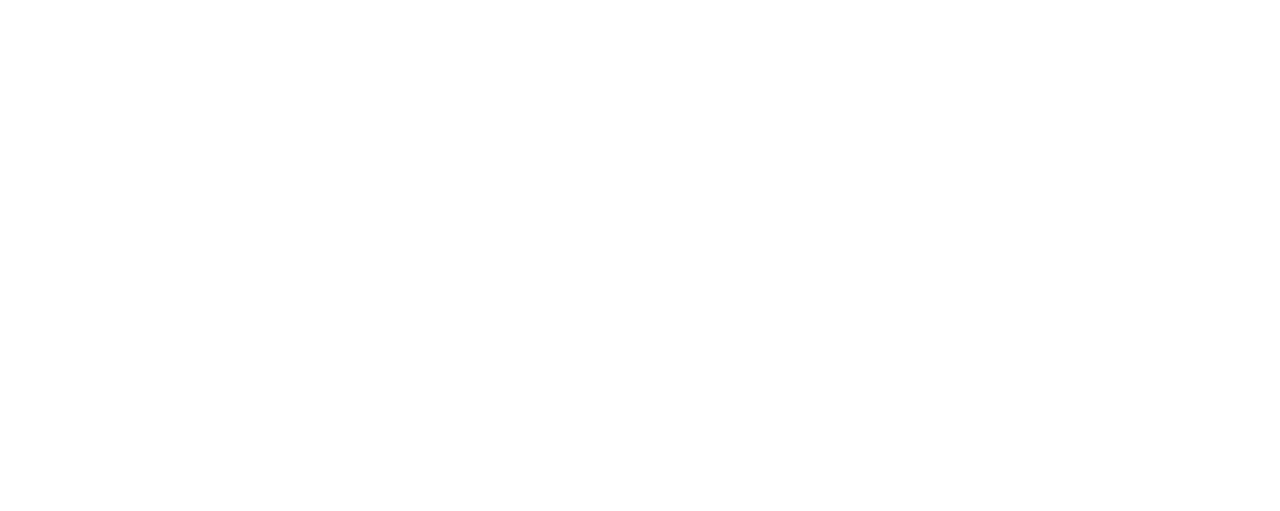
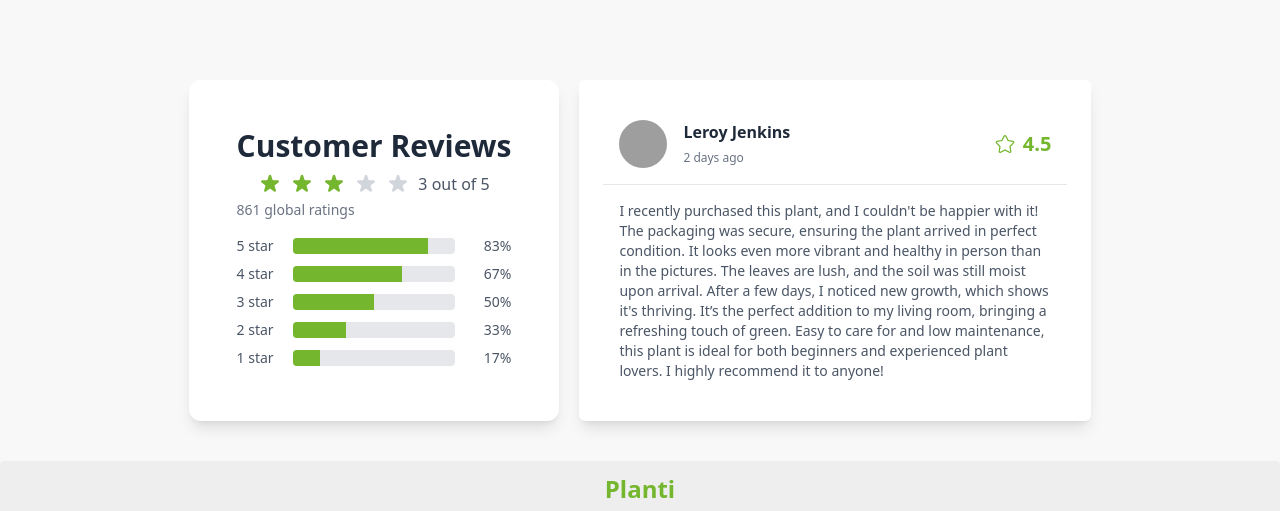
Before and after one commit to 1munni/Plant-care-tracker, a React (Vite) app: page / in a window 1280 px wide. Shown: the part 1020-1531 px from the top of the page. Before the commit the page ends 800 px from the top, so only its background shows below. Built offline with nearby package versions, Linux system fonts and the light colour scheme; no server answers; grey boxes are pictures that could not be loaded.

Commit message:
extra 2 section added

```diff
--- a/src/Components/AllPlants.jsx
+++ b/src/Components/AllPlants.jsx
@@ -18,20 +18,12 @@
                        plant={plant}
                          plants={plants}
                          setPlants={setPlants}>
+                            showActions={false}
 
 
                         </PlantsCard>)
                 }
-                {/* {
-  Array.isArray(plants) && plants.map(plant => (
-    <PlantsCard
-      key={plant._id}
-      plant={plant}
-      plants={plants}
-      setPlants={setPlants}
-    />
-  ))
-} */}
+
             </div>
         </div>
     );
--- /dev/null
+++ b/src/Components/ConsumerReview.jsx
@@ -0,0 +1,72 @@
+import React from 'react';
+
+const ConsumerReview = () => {
+  return (
+    <div className="flex flex-col max-w-xl p-8 bg-white text-gray-800 shadow-lg rounded-xl lg:p-12">
+      <div className="flex flex-col w-full">
+        <h2 className="text-3xl font-semibold text-center mb-2">
+          Customer Reviews
+        </h2>
+
+        {/* Star Rating */}
+        <div className="flex items-center justify-center space-x-2 mb-1">
+          {/* Filled Stars */}
+          {[1, 2, 3].map((i) => (
+            <svg
+              key={i}
+              xmlns="http://www.w3.org/2000/svg"
+              viewBox="0 0 20 20"
+              fill="currentColor"
+              className="w-6 h-6 text-[#74b72e]"
+            >
+              <path d="M9.049 2.927c.3-.921 1.603-.921 1.902 0l1.07 3.292a1 1 0 00.95.69h3.462c.969 0 1.371 1.24.588 1.81l-2.8 2.034a1 1 0 00-.364 1.118l1.07 3.292c.3.921-.755 1.688-1.54 1.118l-2.8-2.034a1 1 0 00-1.175 0l-2.8 2.034c-.784.57-1.838-.197-1.539-1.118l1.07-3.292a1 1 0 00-.364-1.118L2.98 8.72c-.783-.57-.38-1.81.588-1.81h3.461a1 1 0 00.951-.69l1.07-3.292z" />
+            </svg>
+          ))}
+
+          {/* Unfilled Stars */}
+          {[4, 5].map((i) => (
+            <svg
+              key={i}
+              xmlns="http://www.w3.org/2000/svg"
+              viewBox="0 0 20 20"
+              fill="currentColor"
+              className="w-6 h-6 text-gray-300"
+            >
+              <path d="M9.049 2.927c.3-.921 1.603-.921 1.902 0l1.07 3.292a1 1 0 00.95.69h3.462c.969 0 1.371 1.24.588 1.81l-2.8 2.034a1 1 0 00-.364 1.118l1.07 3.292c.3.921-.755 1.688-1.54 1.118l-2.8-2.034a1 1 0 00-1.175 0l-2.8 2.034c-.784.57-1.838-.197-1.539-1.118l1.07-3.292a1 1 0 00-.364-1.118L2.98 8.72c-.783-.57-.38-1.81.588-1.81h3.461a1 1 0 00.951-.69l1.07-3.292z" />
+            </svg>
+          ))}
+
+          <span className="text-gray-600">3 out of 5</span>
+        </div>
+
+        <p className="text-sm text-gray-500 mb-4">861 global ratings</p>
+
+        {/* Rating Breakdown */}
+        <div className="flex flex-col space-y-2">
+          {[
+            { label: '5 star', percent: 83 },
+            { label: '4 star', percent: 67 },
+            { label: '3 star', percent: 50 },
+            { label: '2 star', percent: 33 },
+            { label: '1 star', percent: 17 },
+          ].map(({ label, percent }) => (
+            <div key={label} className="flex items-center space-x-2">
+              <span className="w-12 text-sm text-gray-600">{label}</span>
+              <div className="flex-1 h-4 bg-gray-200 rounded overflow-hidden">
+                <div
+                  className="h-4 bg-[#74b72e]"
+                  style={{ width: `${percent}%` }}
+                />
+              </div>
+              <span className="w-12 text-sm text-right text-gray-600">
+                {percent}%
+              </span>
+            </div>
+          ))}
+        </div>
+      </div>
+    </div>
+  );
+};
+
+export default ConsumerReview;
--- /dev/null
+++ b/src/Components/ErrorPage.jsx
@@ -0,0 +1,27 @@
+import React from 'react';
+import { Link } from 'react-router';
+import { FaArrowLeft } from 'react-icons/fa';
+
+const ErrorPage = () => {
+    return (
+        <div className="min-h-screen bg-gradient-to-br from-green-100 via-lime-100 to-emerald-100 flex flex-col items-center justify-center px-6 text-center">
+      <h1 className="text-6xl md:text-7xl font-extrabold text-green-800 mb-4">404</h1>
+      <h2 className="text-2xl md:text-3xl font-semibold text-gray-800 mb-2">
+        Oops! Page not found
+      </h2>
+      <p className="text-md md:text-lg text-gray-600 max-w-md mb-6">
+        The page you're looking for might have been removed or is temporarily unavailable.
+        Let's get you back to where things grow 🌱
+      </p>
+      <Link
+        to="/"
+        className="inline-flex items-center bg-green-600 hover:bg-green-700 text-white font-semibold px-6 py-3 rounded-full shadow-md transition-all"
+      >
+        <FaArrowLeft className="mr-2" />
+        Go Home
+      </Link>
+    </div>
+    );
+};
+
+export default ErrorPage;
--- /dev/null
+++ b/src/Components/Gellary.jsx
@@ -0,0 +1,21 @@
+import React from 'react';
+
+const Gellary = () => {
+    return (
+        <div>
+            <p className='font-bold text-3xl py-10'>Plants Gallery</p>
+            <section className="py-6 dark:bg-gray-100">
+	<div className="container flex flex-col justify-center p-4 mx-auto">
+		<div className="grid grid-cols-1 gap-4 lg:grid-cols-4 sm:grid-cols-2  border-green-300 border-2">
+			<img className="object-cover w-full dark:bg-gray-500 aspect-square" src="https://i.ibb.co/BV5VRztP/kara-eads-Eb-LX7o-Ro4v-I-unsplash.jpg" />
+			<img className="object-cover w-full dark:bg-gray-500 aspect-square" src="https://i.ibb.co/Gv3F43WM/mockup-graphics-m-UVHhv-BYZ0-unsplash.jpg" />
+			<img className="object-cover w-full dark:bg-gray-500 aspect-square" src="https://i.ibb.co/KxnxbG8S/kara-eads-x-Ry-L63-Aw-ZFE-unsplash.jpg" />
+			<img className="object-cover w-full dark:bg-gray-500 aspect-square" src="https://i.ibb.co/BV5VRztP/kara-eads-Eb-LX7o-Ro4v-I-unsplash.jpg" />
+		</div>
+	</div>
+</section>
+        </div>
+    );
+};
+
+export default Gellary;
--- a/src/Components/Home.jsx
+++ b/src/Components/Home.jsx
@@ -2,6 +2,9 @@
 import { useLoaderData } from 'react-router';
 import PlantsCard from './PlantsCard';
 import Banner from './Banner';
+import ConsumerReview from './ConsumerReview';
+import ReviewCard from './ReviewCard';
+import Gellary from './Gellary';
 
 const Home = () => {
 
@@ -12,10 +15,14 @@
     // // const [plants, setPlants] = useState(Array.isArray(initialPlants) ? initialPlants : []);
 
     return (
-        <div className='  bg-base-200 '>
+        <div className='  bg-base-200 flex justify-center items-center flex-col'>
       <Banner></Banner>
+      <Gellary></Gellary>
 
-
+<div className='py-10 flex gap-5 '>
+    <ConsumerReview></ConsumerReview>
+    <ReviewCard></ReviewCard>
+</div>
         </div>
     );
 };
--- a/src/Components/MyPlants.jsx
+++ b/src/Components/MyPlants.jsx
@@ -2,6 +2,7 @@
 import { AuthContext } from '../Context/AuthContext';
 import PlantsCard from './PlantsCard';
 import { useLoaderData } from 'react-router';
+import Loading from './Loading';
 
 const MyPlants = () => {
   const allPlants = useLoaderData();
@@ -9,7 +10,7 @@
 
   // 1) still waiting on auth?
   if (loading) {
-    return <div className="text-center mt-10">Checking credentials…</div>;
+    return <Loading></Loading>;
   }
 
   // 2) require login
@@ -47,8 +48,9 @@
             key={plant._id}
             plant={plant}
             plants={myPlants}
+            showActions={true}
             setPlants={() => {
-              /* if you need to delete/update, pass a setter here */
+
             }}
           />
         ))}
--- /dev/null
+++ b/src/Components/ReviewCard.jsx
@@ -0,0 +1,45 @@
+import React from 'react';
+
+const ReviewCard = () => {
+  return (
+    <div className="container flex flex-col w-full max-w-lg p-6 mx-auto divide-y divide-gray-200 bg-white text-gray-800 rounded-md shadow-lg">
+
+      {/* Header */}
+      <div className="flex justify-between p-4">
+        <div className="flex space-x-4">
+          <img
+            src="https://source.unsplash.com/100x100/?portrait"
+            alt="User portrait"
+            className="object-cover w-12 h-12 rounded-full bg-gray-100"
+          />
+          <div>
+            <h4 className="font-bold">Leroy Jenkins</h4>
+            <span className="text-xs text-gray-500">2 days ago</span>
+          </div>
+        </div>
+
+        {/* Rating */}
+        <div className="flex items-center space-x-2 text-[#74b72e]">
+          <svg
+            xmlns="http://www.w3.org/2000/svg"
+            viewBox="0 0 512 512"
+            className="w-5 h-5 fill-current"
+          >
+            <path d="M494,198.671a40.536,40.536,0,0,0-32.174-27.592L345.917,152.242,292.185,47.828a40.7,40.7,0,0,0-72.37,0L166.083,152.242,50.176,171.079a40.7,40.7,0,0,0-22.364,68.827l82.7,83.368-17.9,116.055a40.672,40.672,0,0,0,58.548,42.538L256,428.977l104.843,52.89a40.69,40.69,0,0,0,58.548-42.538l-17.9-116.055,82.7-83.368A40.538,40.538,0,0,0,494,198.671Zm-32.53,18.7L367.4,312.2l20.364,132.01a8.671,8.671,0,0,1-12.509,9.088L256,393.136,136.744,453.3a8.671,8.671,0,0,1-12.509-9.088L144.6,312.2,50.531,217.37a8.7,8.7,0,0,1,4.778-14.706L187.15,181.238,248.269,62.471a8.694,8.694,0,0,1,15.462,0L324.85,181.238l131.841,21.426A8.7,8.7,0,0,1,461.469,217.37Z" />
+          </svg>
+          <span className="text-xl font-bold">4.5</span>
+        </div>
+      </div>
+
+      {/* Body */}
+      <div className="p-4 space-y-4 text-sm text-gray-600">
+        <p>
+        I recently purchased this plant, and I couldn't be happier with it! The packaging was secure, ensuring the plant arrived in perfect condition. It looks even more vibrant and healthy in person than in the pictures. The leaves are lush, and the soil was still moist upon arrival. After a few days, I noticed new growth, which shows it's thriving. It’s the perfect addition to my living room, bringing a refreshing touch of green. Easy to care for and low maintenance, this plant is ideal for both beginners and experienced plant lovers. I highly recommend it to anyone!
+        </p>
+
+      </div>
+    </div>
+  );
+};
+
+export default ReviewCard;
```
Also changed, not shown: src/Components/PlantsCard.jsx (+19 -3 lines), src/main.jsx (+17 -10 lines), src/Components/NewPlants.jsx (added).
